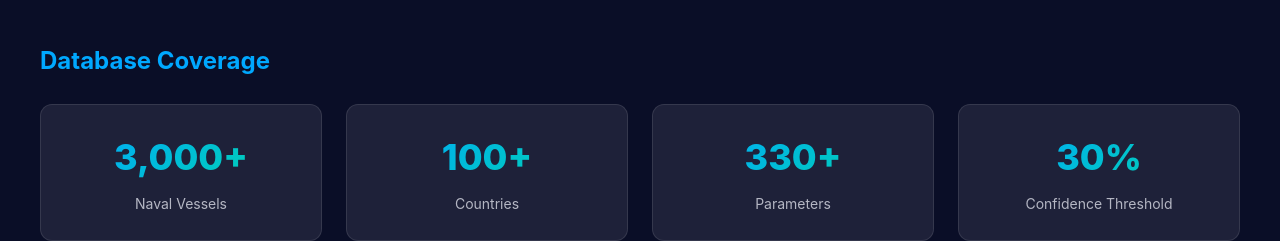
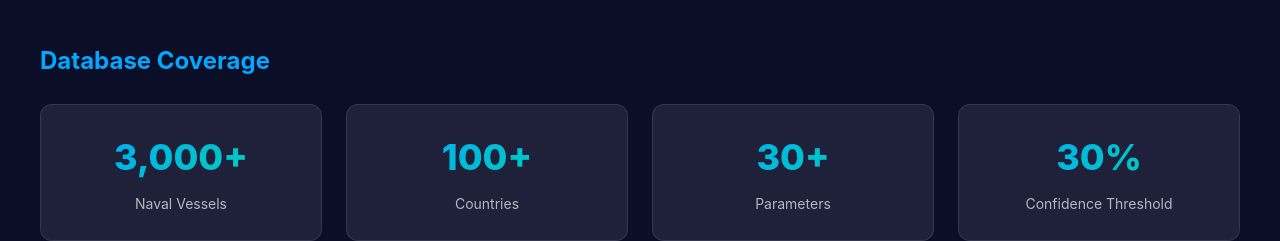
Before and after one commit to JasmolSD/deep-keel, a React (Vite) app in the folder client/: page /about in a window 1280 px wide. Shown: the part 1920-2161 px from the top of the page. Built offline with nearby package versions, Linux system fonts and the light colour scheme; no server answers.

Commit message:
about me update

```diff
--- a/client/src/pages/About.jsx
+++ b/client/src/pages/About.jsx
@@ -186,7 +186,7 @@ const AboutPage = () => {
                                 <span className="stat-desc">Countries</span>
                             </div>
                             <div className="stat-item">
-                                <span className="stat-value">330+</span>
+                                <span className="stat-value">30+</span>
                                 <span className="stat-desc">Parameters</span>
                             </div>
                             <div className="stat-item">
```
